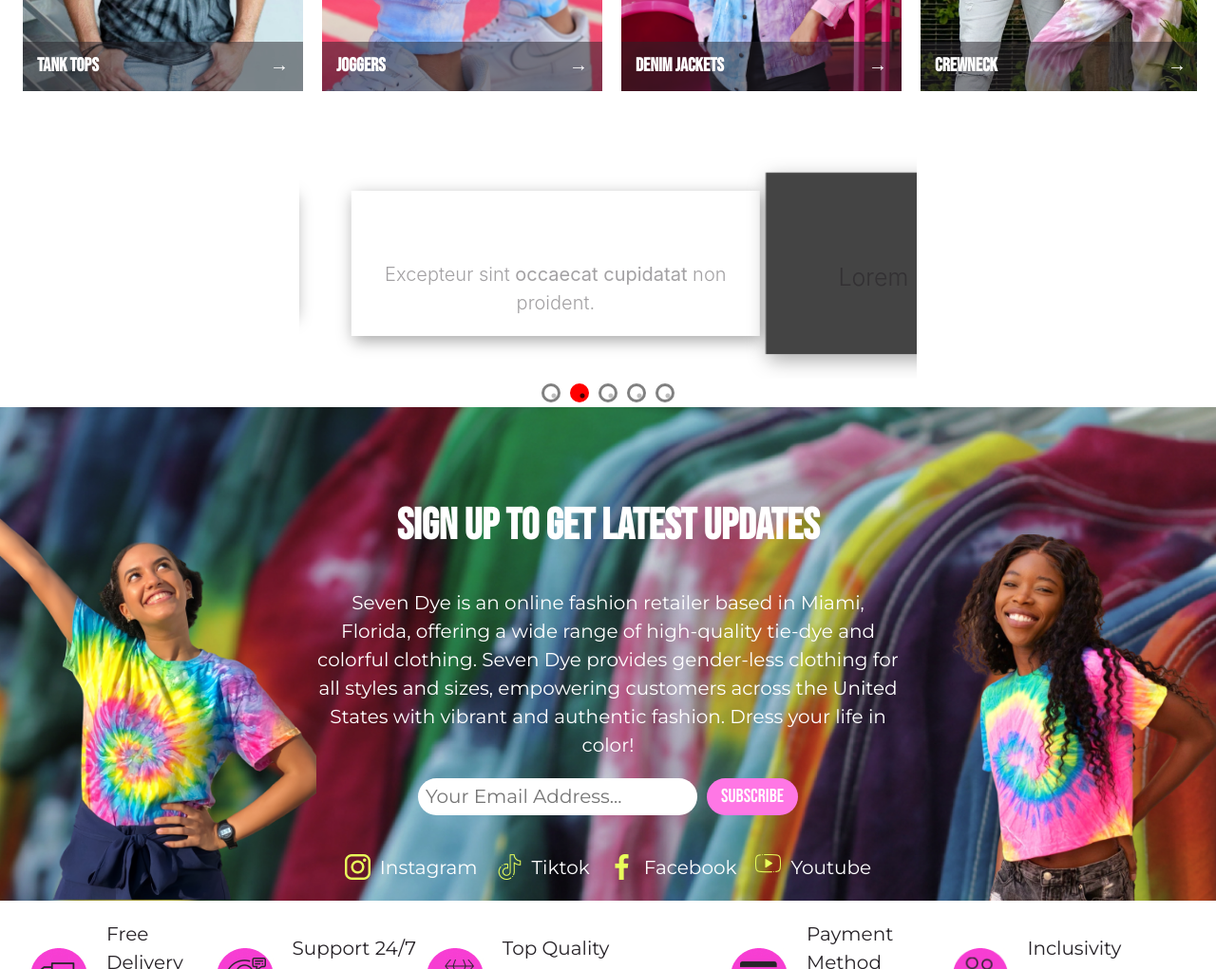
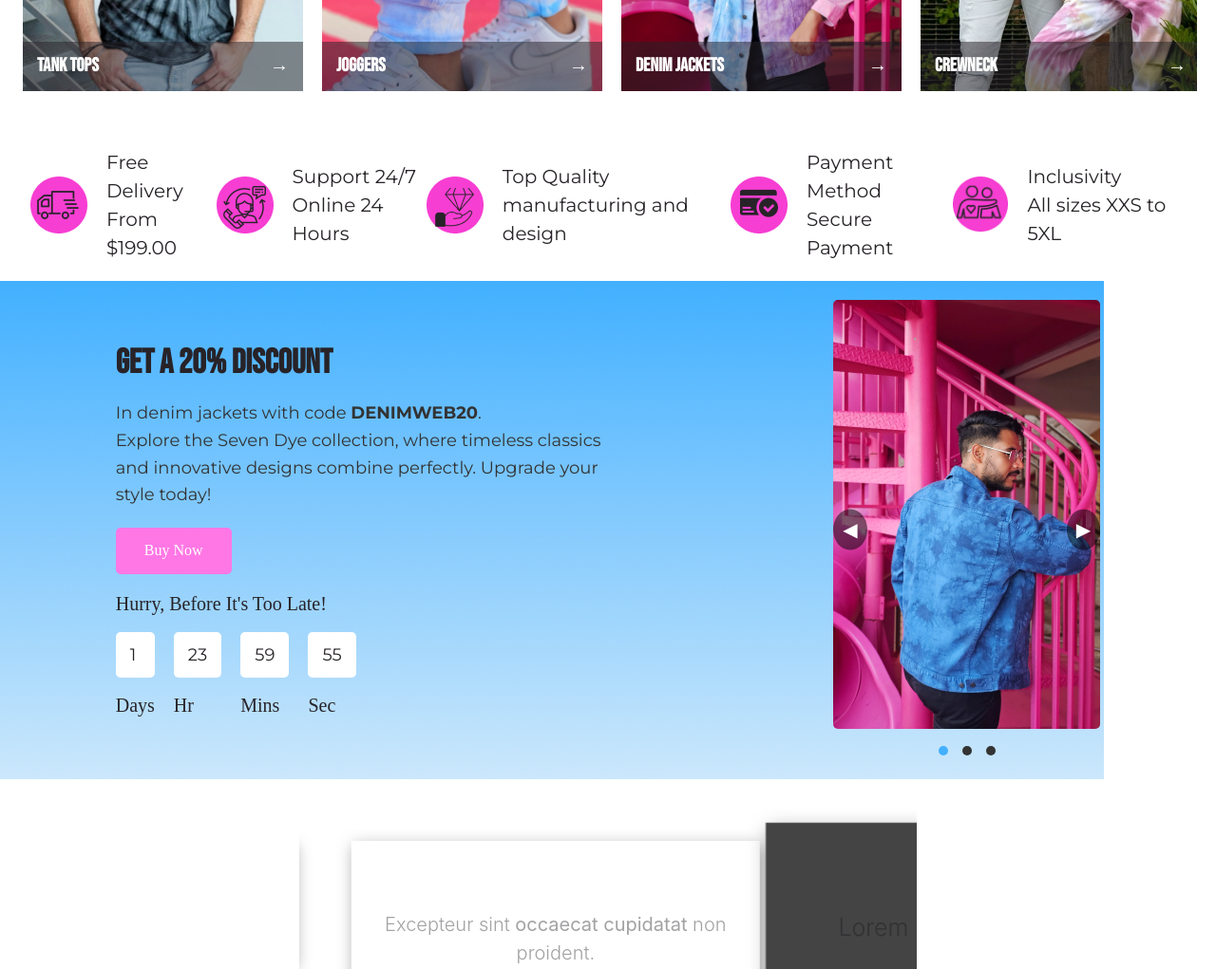
Before and after one commit to niespihu12/Seven-Dye, a website: page index.html in a window 1280 px wide. Shown: the part 1440-2461 px from the top of the page at 95% size. Drawn offline with nearby package versions, Linux system fonts and the light colour scheme; files that its build step writes are made by us from their sources; grey boxes are pictures that could not be loaded.

Commit message:
Pagina de inicio al 50%

```diff
--- a/index.html
+++ b/index.html
@@ -173,6 +173,74 @@
     </div>
   </section>
 
+  <div class="footer__servicios contenedor">
+    <div class="servicio">
+      <img class="servicio__imagen" src="src/img/envios.jpg" alt="Free Delivery">
+      <p>Free Delivery<span>From $199.00</span></p>
+    </div>
+    <div class="servicio">
+      <img class="servicio__imagen" src="src/img/atencion-cliente.jpg" alt="Support">
+      <p>Support 24/7<span>Online 24 Hours</span></p>
+    </div>
+    <div class="servicio">
+      <img class="servicio__imagen" src="src/img/alta-calidad.jpg" alt="Top Quality">
+      <p>Top Quality<span>manufacturing and design</span></p>
+    </div>
+    <div class="servicio">
+      <img class="servicio__imagen" src="src/img/metodos-pago.jpg" alt="Payment Method">
+      <p>Payment Method<span>Secure Payment</span></p>
+    </div>
+    <div class="servicio">
+      <img class="servicio__imagen" src="src/img/abrazo.jpg" alt="Inclusivity">
+      <p>Inclusivity<span>All sizes XXS to 5XL</span></p>
+    </div>
+  </div>
+
+  <section class="promo-container">
+    <div class="promo-text">
+      <h1>GET A 20% DISCOUNT</h1>
+      <p>In denim jackets with code <strong>DENIMWEB20</strong>.<br>
+        Explore the Seven Dye collection, where timeless classics and innovative designs combine perfectly. Upgrade your
+        style today!</p>
+      <div class="cta">
+        <button>Buy Now</button>
+      </div>
+      <div class="promo-timer">
+        Hurry, Before It's Too Late!<br>
+        <div class="temporizador">
+          <div class="temporizador__valor">
+            <p id="days">00</p> Days
+          </div>
+          <div class="temporizador__valor">
+            <p id="hours">00</p> Hr
+
+          </div>
+          <div class="temporizador__valor">
+            <p id="minutes">00</p> Mins
+          </div>
+          <div class="temporizador__valor">
+            <p id="seconds">00</p> Sec
+          </div>
+
+        </div>
+
+      </div>
+    </div>
+
+    <div class="carousel">
+      <img id="carousel-image" src="src/img/image1.jpg" alt="Image 1">
+      <div class="carousel-buttons">
+        <button id="prev">&#9664;</button>
+        <button id="next">&#9654;</button>
+      </div>
+      <div class="carousel-indicators">
+        <span class="indicator active" data-index="0"></span>
+        <span class="indicator" data-index="1"></span>
+        <span class="indicator" data-index="2"></span>
+      </div>
+    </div>
+  </section>
+
   <section class="slick-carousel">
     <div>
       <div class="test">
@@ -315,6 +383,7 @@
   <script src="build/js/app.js"></script>
   <script src="build/js/slider.js"></script>
   <script src="build/js/weekly-categories.js"></script>
+  <script src="build/js/descuento.js"></script>
 
 </body>
 
--- /dev/null
+++ b/src/js/descuento.js
@@ -0,0 +1,50 @@
+const endTime = new Date().getTime() + 2 * 24 * 60 * 60 * 1000; // 2 days from now
+
+    function updateTimer() {
+        const now = new Date().getTime();
+        const distance = endTime - now;
+
+        const days = Math.floor(distance / (1000 * 60 * 60 * 24));
+        const hours = Math.floor((distance % (1000 * 60 * 60 * 24)) / (1000 * 60 * 60));
+        const minutes = Math.floor((distance % (1000 * 60 * 60)) / (1000 * 60));
+        const seconds = Math.floor((distance % (1000 * 60)) / 1000);
+
+        document.getElementById('days').textContent = days;
+        document.getElementById('hours').textContent = hours;
+        document.getElementById('minutes').textContent = minutes;
+        document.getElementById('seconds').textContent = seconds;
+
+        if (distance < 0) {
+            clearInterval(timerInterval);
+            document.querySelector('.promo-timer').textContent = 'Expired!';
+        }
+    }
+
+    const timerInterval = setInterval(updateTimer, 1000);
+    const images = ["src/img/image1.jpg", "src/img/image2.jpg", "src/img/image3.jpg"];
+    const indicators = document.querySelectorAll('.indicator');
+    let currentIndex = 0;
+
+    function showImage(index) {
+        document.getElementById('carousel-image').src = images[index];
+        indicators.forEach((indicator, i) => {
+            indicator.classList.toggle('active', i === index);
+        });
+    }
+
+    document.getElementById('prev').addEventListener('click', () => {
+        currentIndex = (currentIndex === 0) ? images.length - 1 : currentIndex - 1;
+        showImage(currentIndex);
+    });
+
+    document.getElementById('next').addEventListener('click', () => {
+        currentIndex = (currentIndex + 1) % images.length;
+        showImage(currentIndex);
+    });
+
+    indicators.forEach(indicator => {
+        indicator.addEventListener('click', (e) => {
+            currentIndex = parseInt(e.target.dataset.index);
+            showImage(currentIndex);
+        });
+    });
--- a/src/scss/base/_variables.scss
+++ b/src/scss/base/_variables.scss
@@ -9,6 +9,7 @@ $amarillo: #E9FF5A;
 $rojo:#FE502B;
 $negro: #272328;
 $blanco: #FFFFFF;
+$gris: #333;
 
 // Media Queries
 $telefono: 480px;
--- /dev/null
+++ b/src/scss/principal/_descuento.scss
@@ -0,0 +1,113 @@
+@use '../base/variables' as v;
+@use '../base/mixins' as m;
+
+.promo-container {
+    display: flex;
+    justify-content: space-around;
+    padding: 2rem 0;
+    align-items: center;
+    background-image: url('../../src/img/BG.png');
+    background-repeat: no-repeat;
+    background-size: auto;
+
+
+    .promo-text {
+        max-width: 40%;
+
+        h1 {
+            font-size: 36px;
+            color: v.$negro;
+            margin: 0;
+        }
+
+        p {
+            font-size: 18px;
+            color: v.$gris;
+            line-height: 1.6;
+        }
+
+        .cta {
+            margin-top: 20px;
+
+            button {
+                background-color: v.$violeta;
+                color: v.$blanco;
+                border: none;
+                padding: 15px 30px;
+                font-size: 16px;
+                cursor: pointer;
+                border-radius: 5px;
+            }
+        }
+    }
+
+    .promo-timer {
+        margin-top: 2rem;
+
+        .temporizador {
+            display: flex;
+            gap: 2rem;
+
+            &__valor {
+                display: flex;
+                flex-direction: column;
+                p {
+                    display: inline-block;
+                    padding: 10px 15px;
+                    background-color: v.$blanco;
+                    color: v.$negro;
+                    border-radius: 5px;
+                }
+            }
+
+
+        }
+    }
+}
+
+.carousel {
+    position: relative;
+    max-width: 50%;
+
+    img {
+        width: 100%;
+        border-radius: 5px;
+    }
+
+    .carousel-buttons {
+        position: absolute;
+        top: 50%;
+        width: 100%;
+        display: flex;
+        justify-content: space-between;
+        transform: translateY(-50%);
+
+        button {
+            background-color: rgba(0, 0, 0, 0.5);
+            color: v.$blanco;
+            border: none;
+            padding: 10px;
+            cursor: pointer;
+            border-radius: 50%;
+        }
+    }
+
+    .carousel-indicators {
+        text-align: center;
+        margin-top: 10px;
+
+        span {
+            display: inline-block;
+            width: 10px;
+            height: 10px;
+            margin: 0 5px;
+            background-color: v.$gris;
+            border-radius: 50%;
+            cursor: pointer;
+
+            &.active {
+                background-color: v.$azul;
+            }
+        }
+    }
+}
--- a/src/scss/principal/_index.scss
+++ b/src/scss/principal/_index.scss
@@ -5,3 +5,4 @@
 @forward 'slider';
 @forward 'ultimate-sale';
 @forward 'weekly-categories';
+@forward 'descuento';
```
Also changed, not shown: build/css/app.css, build/js/descuento.js (added), src/img/BG.png (added), src/img/image1.jpg (added), src/img/image2.jpg (added), src/img/image3.jpg (added), 1 other file. Lines whose indentation alone changed are shown as unchanged.
